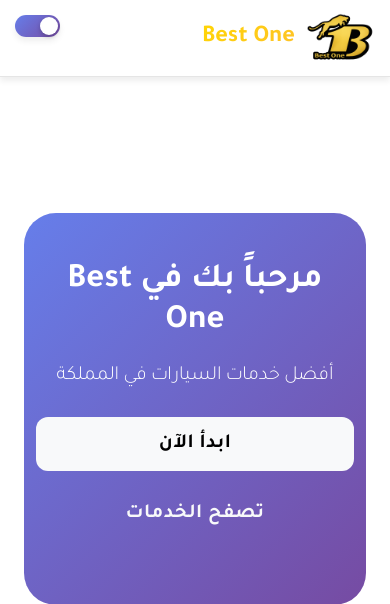
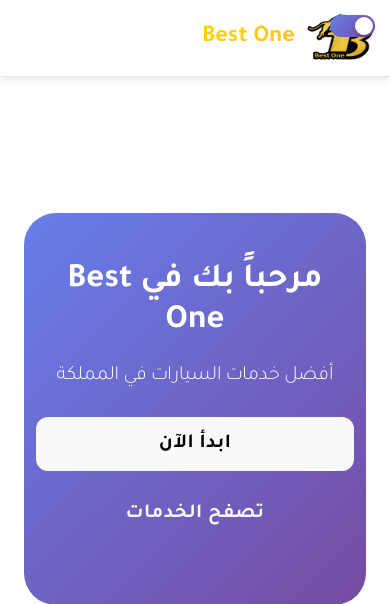
Before and after one commit to king28mohammed20-hash/bestone, a Flask app: page / in a window 390 px wide. Shown: the top 604 px of the page. Run offline with Flask 3, Linux system fonts and the light colour scheme.

Commit message:
Update luxury-theme.css

```diff
--- a/static/css/luxury-theme.css
+++ b/static/css/luxury-theme.css
@@ -60,7 +60,7 @@
 .theme-toggle {
   position: fixed;
   top: 20px;
-  left: 20px;
+  right: 20px;
   z-index: 1050;
   width: 50px;
   height: 25px;
@@ -353,7 +353,7 @@
 @media (max-width: 768px) {
   .theme-toggle {
     top: 15px;
-    left: 15px;
+    right: 15px;
     width: 45px;
     height: 22px;
   }
@@ -464,4 +464,5 @@
 .custom-cursor,
 .custom-cursor-dot {
   display: none !important;
+
 }
```
